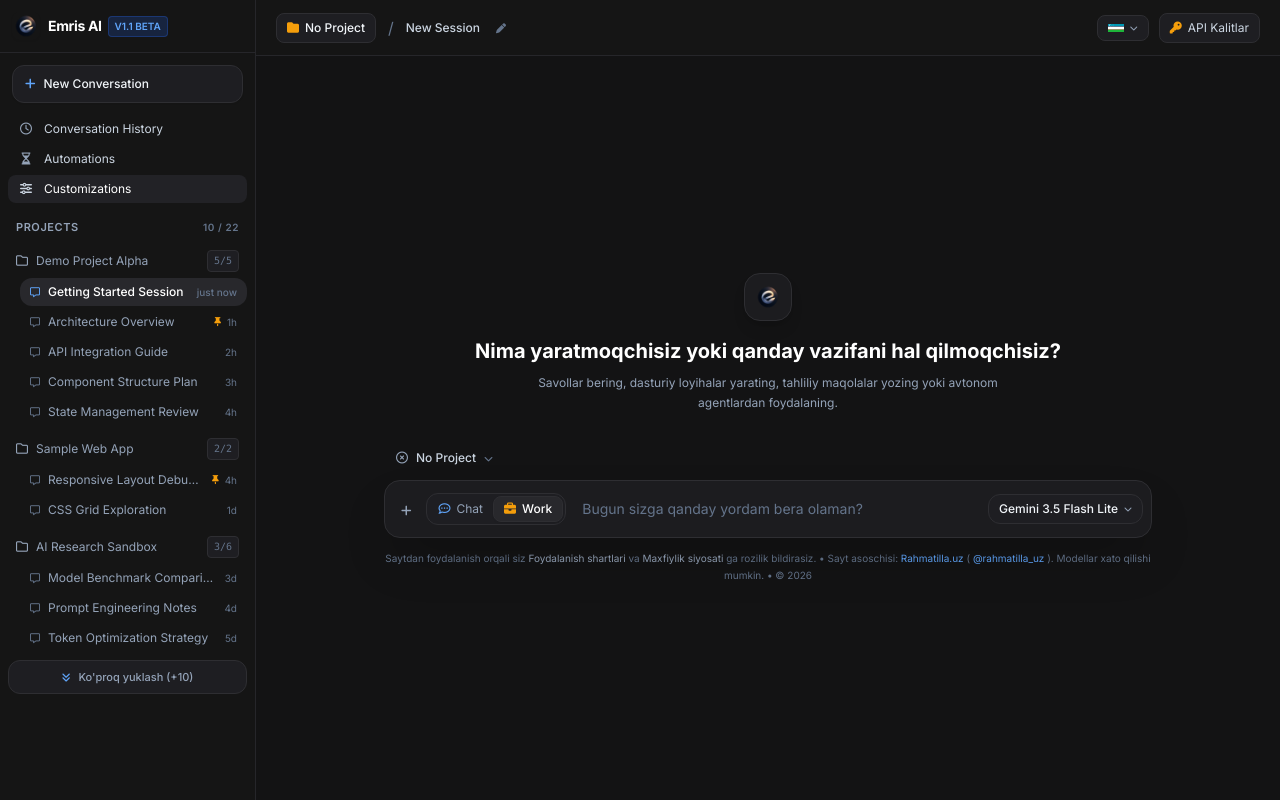
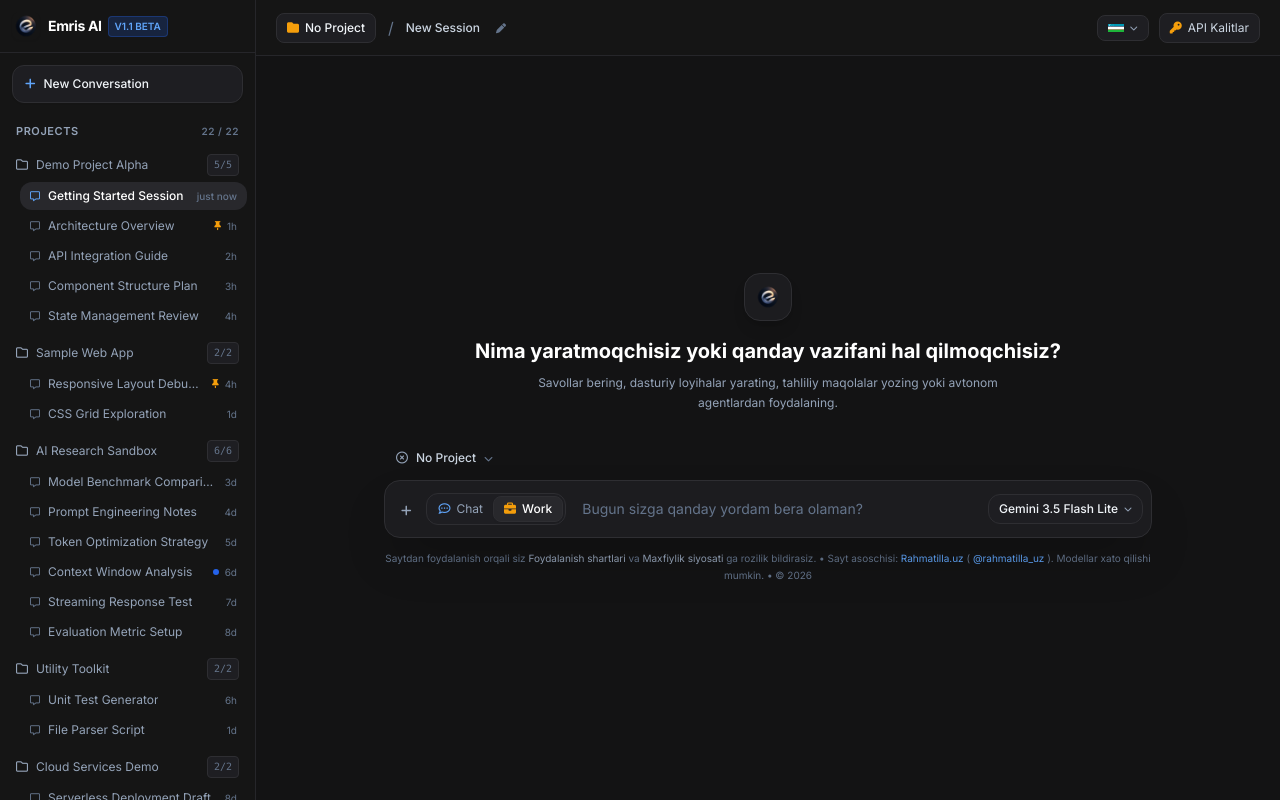
Before and after one commit to RahmatillaXudoyberdiyev/Emris-AI-desktop, a React (Vite) app in the folder frontend/: page / in a window 1280 px wide. Built offline with nearby package versions, Linux system fonts and the light colour scheme.

Commit message:
Remove Conversation History/Automations/Customizations and enable automatic wheel and IntersectionObserver scroll pagination

```diff
--- a/frontend/src/components/Sidebar.jsx
+++ b/frontend/src/components/Sidebar.jsx
@@ -1,16 +1,17 @@
-import React, { useState } from 'react';
+import React, { useState, useRef, useEffect, useCallback } from 'react';
 import { PROJECTS_WITH_CHATS } from '../constants/uiData';
 
 export default function Sidebar({ onSelectProject, onNewConversation, activeProjectName }) {
     const [projectData, setProjectData] = useState(PROJECTS_WITH_CHATS);
     const [visibleBudget, setVisibleBudget] = useState(10);
     const [selectedChatId, setSelectedChatId] = useState('c1');
+    const sentinelRef = useRef(null);
 
     const totalAvailableChats = projectData.reduce((sum, p) => sum + p.chats.length, 0);
 
     const handleNewChat = () => {
         try {
-            console.log("New conversation triggered: adding to No Project and resetting project state");
+            console.log("New conversation triggered: resetting project to No Project");
             const newChat = {
                 id: "chat_" + Date.now(),
                 title: "New Session",
@@ -58,27 +59,59 @@ export default function Sidebar({ onSelectProject, onNewConversation, activeProj
         }
     };
 
-    const handleLoadMore = () => {
+    const handleLoadMore = useCallback(() => {
         try {
-            console.log("Loading 10 more chats across projects...");
+            console.log("Auto-loading next 10 chats across projects...");
             setVisibleBudget((prev) => Math.min(prev + 10, totalAvailableChats));
         } catch (error) {
             console.error("Error loading more chats:", error);
         }
-    };
+    }, [totalAvailableChats]);
 
     const handleScroll = (e) => {
         try {
             const { scrollTop, clientHeight, scrollHeight } = e.currentTarget;
-            if (scrollTop + clientHeight >= scrollHeight - 30) {
+            if (scrollTop + clientHeight >= scrollHeight - 60) {
                 if (visibleBudget < totalAvailableChats) {
                     handleLoadMore();
                 }
             }
         } catch (error) {
-            console.error("Error in scroll pagination:", error);
+            console.error("Error handling scroll event:", error);
         }
     };
+
+    const handleWheel = (e) => {
+        try {
+            if (e.deltaY > 0) {
+                const { scrollTop, clientHeight, scrollHeight } = e.currentTarget;
+                const isNearBottom = scrollTop + clientHeight >= scrollHeight - 60;
+                const hasNoOverflow = scrollHeight <= clientHeight;
+                if ((isNearBottom || hasNoOverflow) && visibleBudget < totalAvailableChats) {
+                    handleLoadMore();
+                }
+            }
+        } catch (error) {
+            console.error("Error handling wheel event:", error);
+        }
+    };
+
+    useEffect(() => {
+        const observer = new IntersectionObserver(
+            (entries) => {
+                if (entries[0].isIntersecting && visibleBudget < totalAvailableChats) {
+                    handleLoadMore();
+                }
+            },
+            { threshold: 0.1 }
+        );
+
+        if (sentinelRef.current) {
+            observer.observe(sentinelRef.current);
+        }
+
+        return () => observer.disconnect();
+    }, [visibleBudget, totalAvailableChats, handleLoadMore]);
 
     let remainingQuota = visibleBudget;
     const computedProjects = [];
@@ -136,32 +169,6 @@ export default function Sidebar({ onSelectProject, onNewConversation, activeProj
                 </button>
             </div>
 
-            <div className="px-2 py-1 space-y-0.5 text-xs">
-                <button
-                    type="button"
-                    className="w-full px-2.5 py-1.5 rounded-lg text-[#cbd5e1] hover:text-[#ffffff] hover:bg-[#222226] transition-colors flex items-center gap-2.5 text-left cursor-pointer"
-                >
-                    <i className="fa-regular fa-clock text-[#94a3b8] text-xs w-4 text-center"></i>
-                    <span>Conversation History</span>
-                </button>
-
-                <button
-                    type="button"
-                    className="w-full px-2.5 py-1.5 rounded-lg text-[#cbd5e1] hover:text-[#ffffff] hover:bg-[#222226] transition-colors flex items-center gap-2.5 text-left cursor-pointer"
-                >
-                    <i className="fa-regular fa-hourglass-half text-[#94a3b8] text-xs w-4 text-center"></i>
-                    <span>Automations</span>
-                </button>
-
-                <button
-                    type="button"
-                    className="w-full px-2.5 py-1.5 rounded-lg bg-[#222226] text-[#ffffff] transition-colors flex items-center gap-2.5 text-left cursor-pointer"
-                >
-                    <i className="fa-solid fa-sliders text-[#cbd5e1] text-xs w-4 text-center"></i>
-                    <span>Customizations</span>
-                </button>
-            </div>
-
             <div className="px-4 pt-3 pb-1.5 flex items-center justify-between text-[11px] font-semibold tracking-wider text-[#94a3b8] uppercase">
                 <span>Projects</span>
                 <span className="text-[10px] text-[#64748b]">
@@ -172,6 +179,7 @@ export default function Sidebar({ onSelectProject, onNewConversation, activeProj
             <div
                 id="sessions-list"
                 onScroll={handleScroll}
+                onWheel={handleWheel}
                 className="flex-1 min-h-0 overflow-y-auto px-2 space-y-2 py-1 custom-scrollbar text-xs"
             >
                 {computedProjects.map((project) => {
@@ -235,14 +243,10 @@ export default function Sidebar({ onSelectProject, onNewConversation, activeProj
                 })}
 
                 {hasMore && (
-                    <button
-                        type="button"
-                        onClick={handleLoadMore}
-                        className="w-full py-2 px-3 my-1.5 rounded-xl bg-[#1e1e22] hover:bg-[#28282c] text-[#94a3b8] hover:text-[#f1f5f9] border border-[#2e2e32] transition-colors flex items-center justify-center gap-2 text-[11px] font-medium cursor-pointer"
-                    >
-                        <i className="fa-solid fa-angles-down text-[#60a5fa] text-[10px]"></i>
-                        <span>Ko'proq yuklash (+10)</span>
-                    </button>
+                    <div ref={sentinelRef} className="py-2 text-center text-[#64748b] text-[10px]">
+                        <i className="fa-solid fa-angles-down text-[#60a5fa] mr-1"></i>
+                        <span>Scroll for more (+10)</span>
+                    </div>
                 )}
             </div>
         </aside>
```
